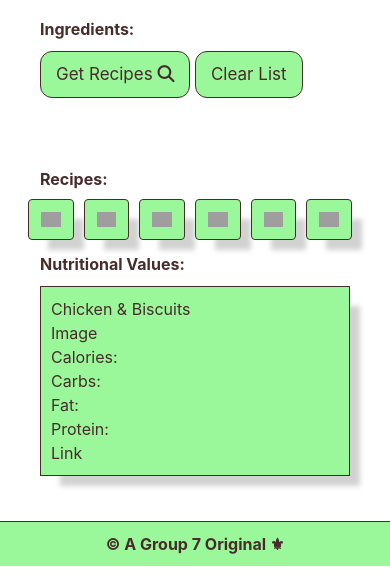
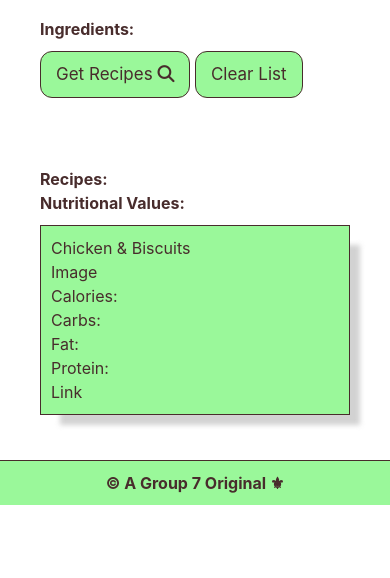
Before and after one commit to jdeleonardis/Pantry-Buddy, a plain HTML site: page index.html in a window 390 px wide. Shown: the part 266-844 px from the top of the page. Drawn offline with nearby package versions, Linux system fonts and the light colour scheme; grey boxes are pictures that could not be loaded.

```diff
--- a/index.html
+++ b/index.html
@@ -44,25 +44,8 @@
                 <heading class="sectionHeadings" id="fiveRecipesHeading">
                     <p>Recipes: </p>
                 </heading>
-                <section class="columns is-multiline" id="fiveRecipes">
-                    <div class="column card is-3">
-                        <img class="card-image" src="https://bulma.io/images/placeholders/1280x960.png">
-                    </div>
-                    <div class="column card is-3">
-                        <img class="card-image" src="https://bulma.io/images/placeholders/1280x960.png">
-                    </div>
-                    <div class="column card is-3">
-                        <img class="card-image" src="https://bulma.io/images/placeholders/1280x960.png">
-                    </div>
-                    <div class="column card is-3">
-                        <img class="card-image" src="https://bulma.io/images/placeholders/1280x960.png">
-                    </div>
-                    <div class="column card is-3">
-                        <img class="card-image" src="https://bulma.io/images/placeholders/1280x960.png">
-                    </div>
-                    <div class="column card is-3">
-                        <img class="card-image" src="https://bulma.io/images/placeholders/1280x960.png">
-                    </div>
+                <section class="columns is-multiline is-block" id="fiveRecipes">
+
 
 
                 </section>
```
